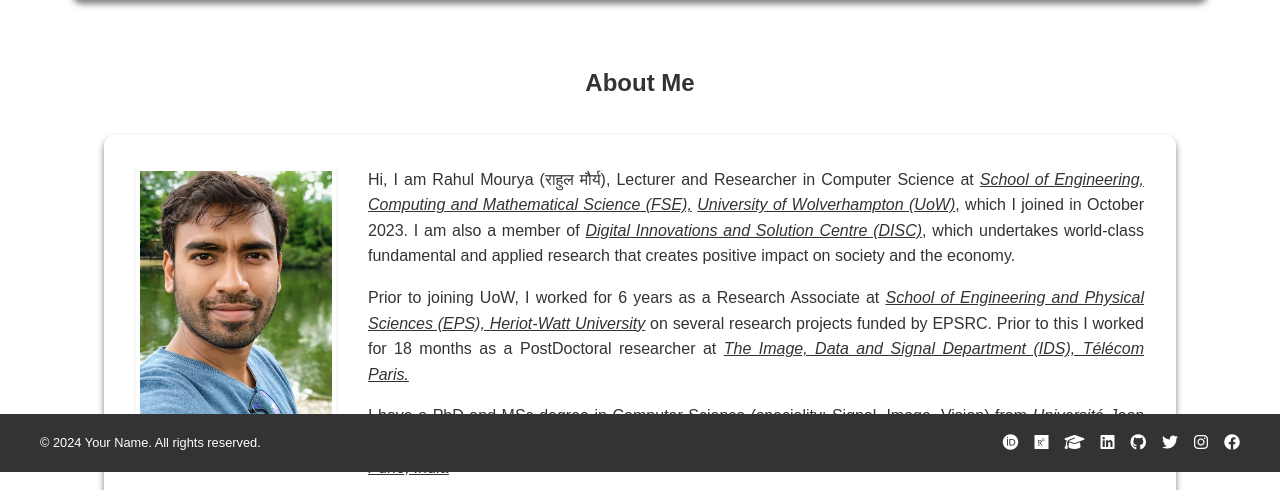
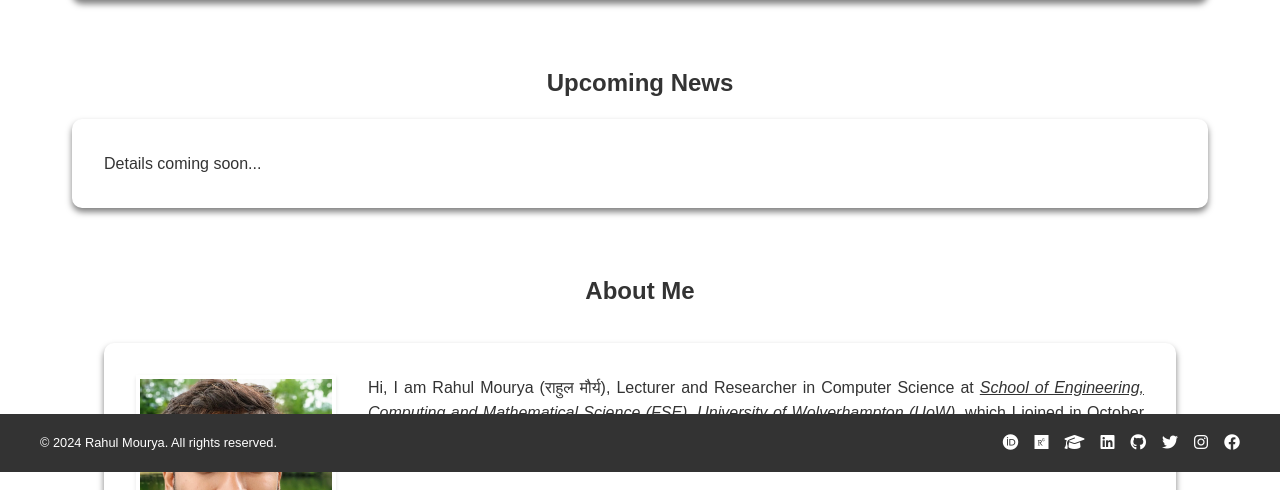
Before and after one commit to mouryarahul/mouryarahul.github.io, a plain HTML site: page index.html in a window 1280 px wide. Shown: the part 328-818 px from the top of the page. Drawn offline with Linux system fonts and the light colour scheme; a web font is replaced by a local one.

Commit message:
Update index.html

```diff
--- a/index.html
+++ b/index.html
@@ -57,6 +57,13 @@
         <section id="home">
             <h1>Dr Rahul Mourya</h1>
             <p>Learning and Teaching Machine Learning, Computer Vision and Robotics</p>
+        </section>
+
+        <section id="news">
+            <h2 style="text-align: center;">Upcoming News</h2>
+            <div class="about-content">
+                <p>Details coming soon...</p>
+            </div>
         </section>
 
         <section id="about">
@@ -214,27 +221,28 @@
         </section>
 
         <section id="people">
-            <h2>Amazing people I'm working/worked with.</h2>
+            <h2>Amazing people I'm working/worked with:</h2>
             <div class="about-content">
-                <ul>
+                 <p>Details coming soon...</p>
+                <!-- ul>
                     <li>Person 1</li>
                     <li>Person 2</li>
                     <li>Person 3</li>
-                </ul>
+            </ul -->
             </div>
         </section>
 
         <section id="contact">
             <h2>Contact</h2>
             <div class="about-content">
-                <p>Your contact information and any relevant links (e.g., email, social media, university profile).</p>
+                <p>Details coming soon...</p>
             </div>
         </section>
     </main>
 
     <footer>
         <div class="footer-content">
-            <p>&copy; 2024 Your Name. All rights reserved.</p>
+            <p>&copy; 2024 Rahul Mourya. All rights reserved.</p>
             <div class="social-icons">
                 <a href="https://orcid.org/0000-0003-4502-5810" target="_blank"><i class="fab fa-orcid"></i></a>
                 <a href="https://www.researchgate.net/profile/Rahul-Mourya" target="_blank"><i class="fab fa-researchgate"></i></a>
```
